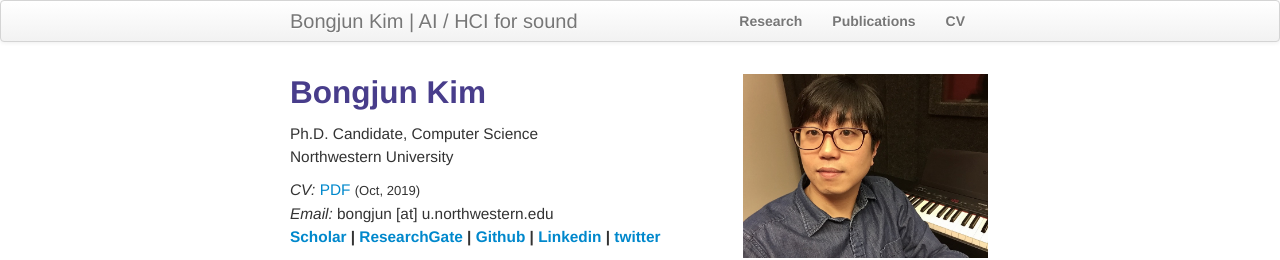
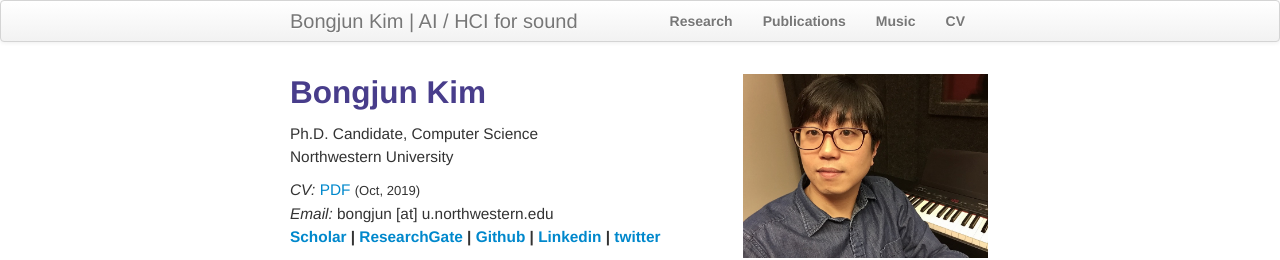
Before and after one commit to bongjun/bongjun.github.io, a Jekyll site: the page built from index.md, in a window 1280 px wide. Shown: the top 260 px of the page. Built offline with Jekyll 4.4.1, drawn with Linux system fonts in a browser that asks for light colours.

Commit message:
unhide music

```diff
--- a/_includes/themes/twitter/default.html
+++ b/_includes/themes/twitter/default.html
@@ -37,7 +37,7 @@
           <ul class="nav">
               <li><a href="{{ BASE_PATH }}/pages/research.html"><b>Research</b></a></li>
               <li><a href="{{ BASE_PATH }}/pages/publications.html"><b>Publications</b></a></li>
-<!--               <li><a href="{{ BASE_PATH }}/pages/music.html"><b>Music</b></a></li> -->
+              <li><a href="{{ BASE_PATH }}/pages/music.html"><b>Music</b></a></li>
               <li><a href="{{ BASE_PATH }}/pages/files/BK_CV.pdf"><b>CV</b></a></li>
 
 
```
